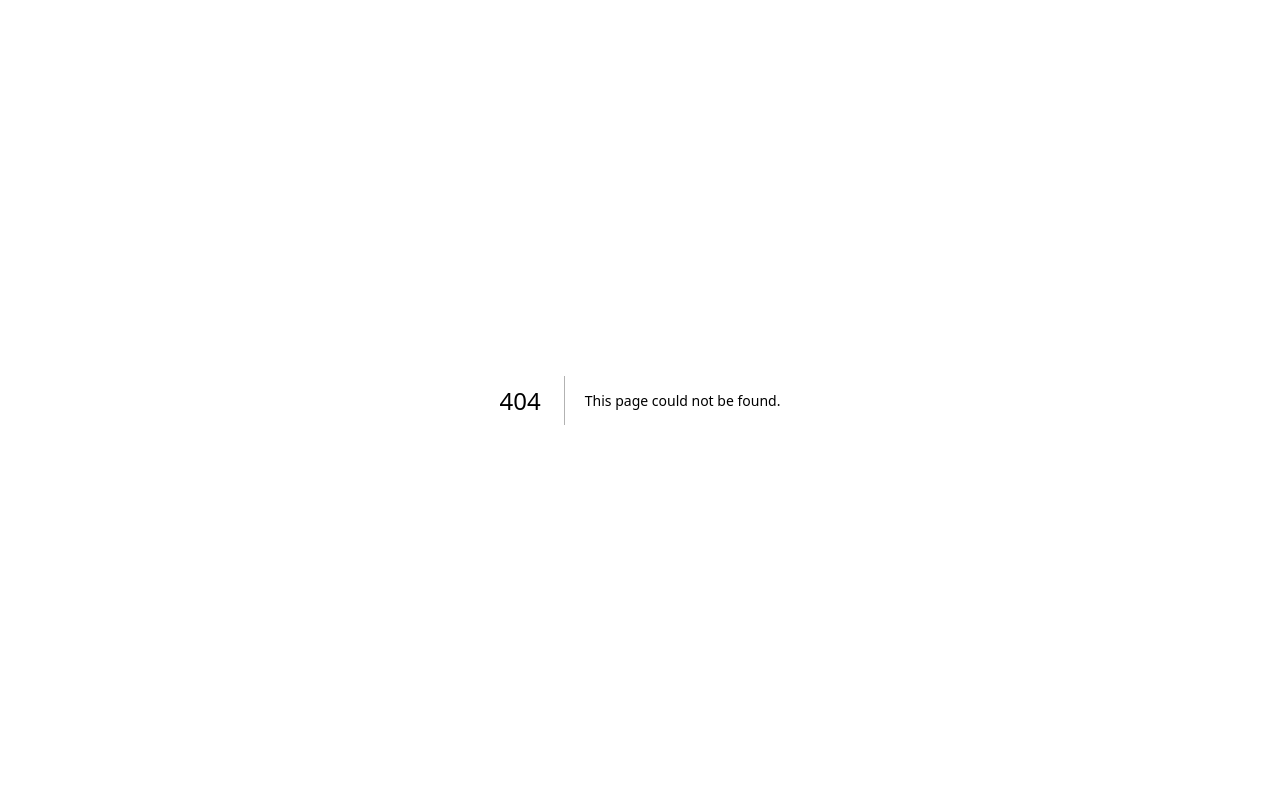
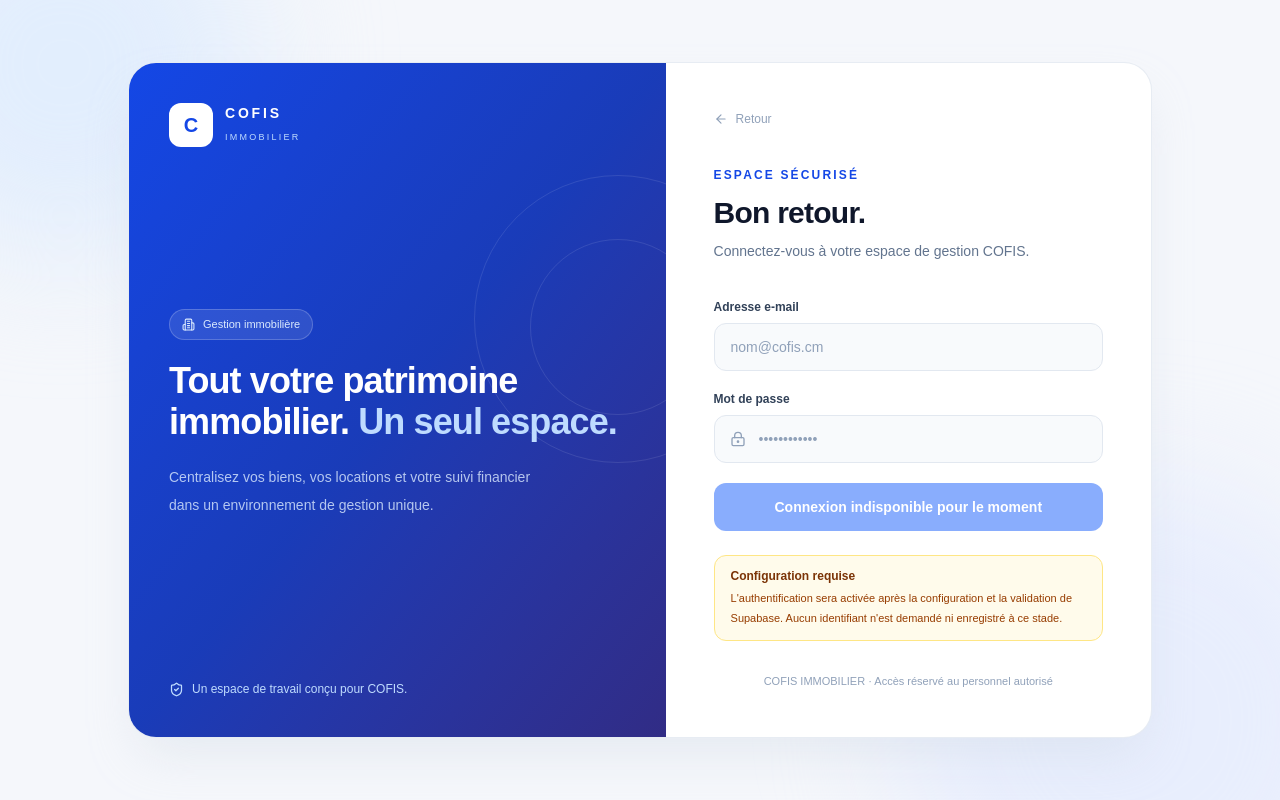
Before and after one commit to ethel954-tech/Cofis-immobilier, a Next.js app: page /connexion in a window 1280 px wide. Before the commit this address had no page. Built offline with nearby package versions, Linux system fonts and the light colour scheme.

Commit message:
feat: add COFIS sign-in screen

```diff
--- /dev/null
+++ b/src/app/(auth)/connexion/page.tsx
@@ -0,0 +1,66 @@
+import Link from "next/link";
+import { ArrowLeft, Building2, LockKeyhole, ShieldCheck } from "lucide-react";
+
+export const metadata = {
+  title: "Connexion"
+};
+
+export default function PageConnexion() {
+  return (
+    <main className="relative flex min-h-screen items-center justify-center overflow-hidden bg-[#f5f7fb] px-5 py-12">
+      <div className="pointer-events-none absolute -left-32 -top-32 h-96 w-96 rounded-full bg-blue-100/70 blur-3xl" />
+      <div className="pointer-events-none absolute -bottom-40 -right-24 h-[30rem] w-[30rem] rounded-full bg-indigo-100/60 blur-3xl" />
+
+      <div className="relative grid w-full max-w-5xl overflow-hidden rounded-[28px] border border-slate-200/80 bg-white shadow-2xl shadow-slate-300/40 md:grid-cols-[1.05fr_0.95fr]">
+        <section className="relative hidden min-h-[620px] flex-col justify-between overflow-hidden bg-gradient-to-br from-blue-700 via-blue-800 to-indigo-900 p-10 text-white md:flex">
+          <div className="absolute -right-24 top-28 h-72 w-72 rounded-full border border-white/10" />
+          <div className="absolute -right-10 top-44 h-44 w-44 rounded-full border border-white/10" />
+          <div className="relative flex items-center gap-3">
+            <span className="flex h-11 w-11 items-center justify-center rounded-xl bg-white text-xl font-extrabold text-blue-700">C</span>
+            <span><span className="block text-sm font-extrabold tracking-[0.2em]">COFIS</span><span className="text-[9px] tracking-[0.25em] text-blue-200">IMMOBILIER</span></span>
+          </div>
+
+          <div className="relative max-w-md">
+            <span className="mb-5 inline-flex items-center gap-2 rounded-full border border-white/20 bg-white/10 px-3 py-1.5 text-[11px] font-medium text-blue-100"><Building2 size={13} /> Gestion immobilière</span>
+            <h1 className="text-4xl font-semibold leading-[1.15] tracking-tight">Tout votre patrimoine immobilier. <span className="text-blue-200">Un seul espace.</span></h1>
+            <p className="mt-5 max-w-sm text-sm leading-7 text-blue-100/80">Centralisez vos biens, vos locations et votre suivi financier dans un environnement de gestion unique.</p>
+          </div>
+
+          <div className="relative flex items-center gap-2 text-xs text-blue-200"><ShieldCheck size={15} /> Un espace de travail conçu pour COFIS.</div>
+        </section>
+
+        <section className="flex min-h-[620px] flex-col justify-center px-7 py-12 sm:px-12">
+          <Link href="/" className="mb-10 inline-flex items-center gap-2 self-start text-xs font-medium text-slate-400 transition hover:text-blue-700"><ArrowLeft size={14} /> Retour</Link>
+          <div className="mb-8 md:hidden">
+            <span className="flex h-11 w-11 items-center justify-center rounded-xl bg-blue-600 text-xl font-extrabold text-white">C</span>
+            <p className="mt-3 text-sm font-extrabold tracking-[0.2em] text-slate-900">COFIS IMMOBILIER</p>
+          </div>
+          <p className="text-xs font-bold uppercase tracking-[0.18em] text-blue-700">Espace sécurisé</p>
+          <h2 className="mt-3 text-3xl font-bold tracking-tight text-slate-900">Bon retour.</h2>
+          <p className="mt-2 text-sm leading-6 text-slate-500">Connectez-vous à votre espace de gestion COFIS.</p>
+
+          <form className="mt-9 space-y-5">
+            <div>
+              <label htmlFor="email" className="mb-2 block text-xs font-semibold text-slate-700">Adresse e-mail</label>
+              <input id="email" name="email" type="email" autoComplete="email" placeholder="nom@cofis.cm" disabled className="h-12 w-full rounded-xl border border-slate-200 bg-slate-50 px-4 text-sm text-slate-500 outline-none placeholder:text-slate-400 disabled:cursor-not-allowed" />
+            </div>
+            <div>
+              <label htmlFor="mot-de-passe" className="mb-2 block text-xs font-semibold text-slate-700">Mot de passe</label>
+              <div className="relative">
+                <LockKeyhole size={16} className="absolute left-4 top-1/2 -translate-y-1/2 text-slate-400" />
+                <input id="mot-de-passe" name="password" type="password" autoComplete="current-password" placeholder="••••••••••••" disabled className="h-12 w-full rounded-xl border border-slate-200 bg-slate-50 pl-11 pr-4 text-sm text-slate-500 outline-none placeholder:text-slate-400 disabled:cursor-not-allowed" />
+              </div>
+            </div>
+            <button type="button" disabled className="h-12 w-full cursor-not-allowed rounded-xl bg-blue-600 text-sm font-semibold text-white opacity-50">Connexion indisponible pour le moment</button>
+          </form>
+
+          <div className="mt-6 rounded-xl border border-amber-200 bg-amber-50 px-4 py-3">
+            <p className="text-xs font-semibold text-amber-900">Configuration requise</p>
+            <p className="mt-1 text-[11px] leading-5 text-amber-800">L'authentification sera activée après la configuration et la validation de Supabase. Aucun identifiant n'est demandé ni enregistré à ce stade.</p>
+          </div>
+          <p className="mt-8 text-center text-[11px] text-slate-400">COFIS IMMOBILIER · Accès réservé au personnel autorisé</p>
+        </section>
+      </div>
+    </main>
+  );
+}
```
